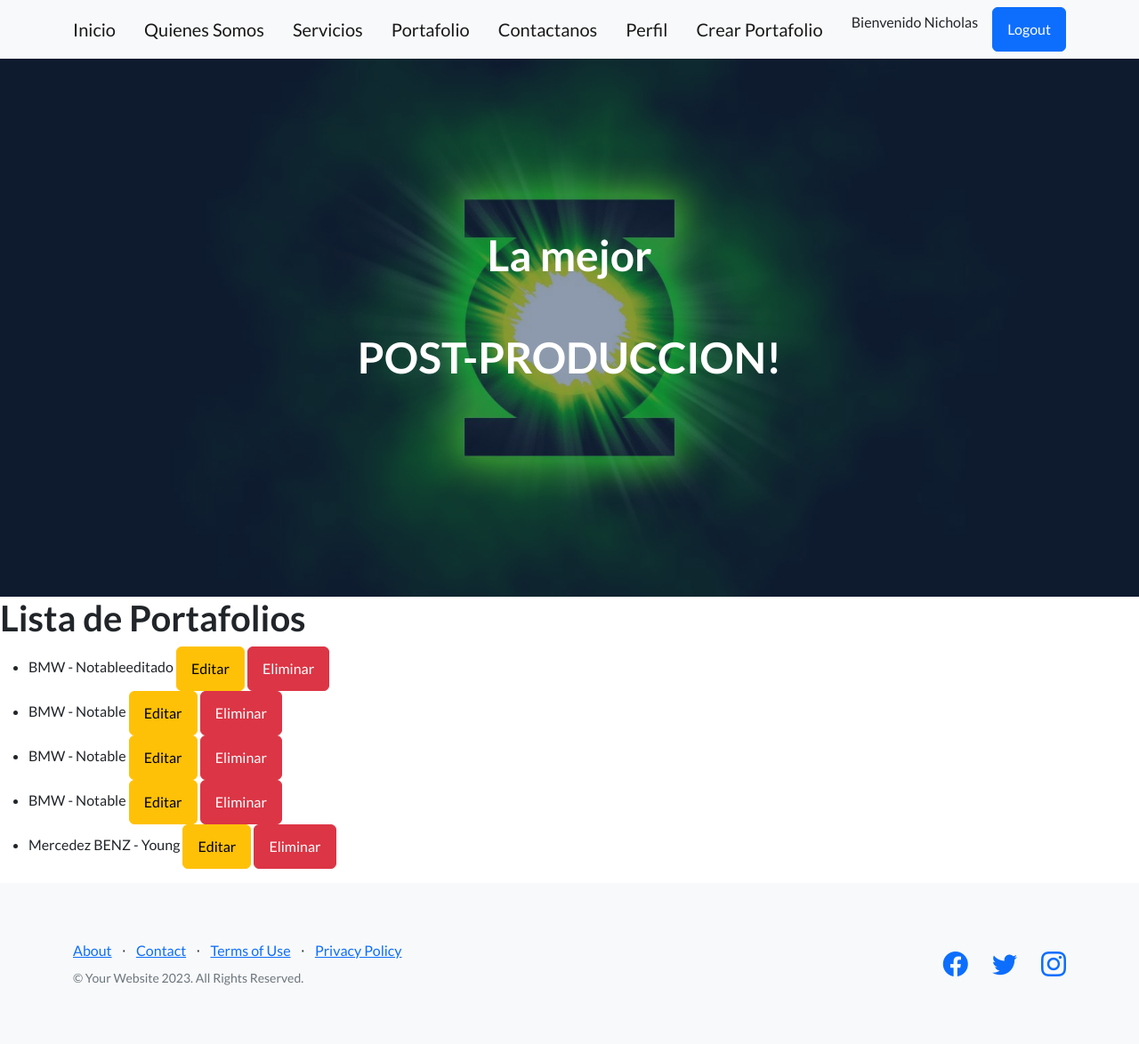
After one commit to NicholasSprigings/EntregaFinal_Sprigings, a Django app: page /app-post17/portafolio/list/ in a window 1280 px wide. The commit adds this page. Shown: the whole page at 89% size. Run offline with Django 4.2, Linux system fonts and the light colour scheme; a user stored in the database is signed in; data comes from the database, SQL or seed files in the repository; both versions use the stored data as it was after the commit; some libraries are stand-ins or nearby versions.

Commit message:
creacion de crud en portafolio

```diff
--- a/AppPost17/templates/formulariocontactanos.html
+++ b/AppPost17/templates/formulariocontactanos.html
@@ -1,5 +1,3 @@
-
-
 {% extends 'padre.html' %}
 
 {% block contenidoQueCambia %}
--- /dev/null
+++ b/AppPost17/templates/list.html
@@ -0,0 +1,13 @@
+{% extends 'padre.html' %}
+
+{% block contenidoQueCambia %}
+    <h1>Lista de Portafolios</h1>
+    <ul>
+        {% for portafolio in portafolios %}
+            <li>{{ portafolio.cliente }} - {{ portafolio.agencia }}
+                <a href="{% url 'portafolio_update' portafolio.id %}" class="btn btn-warning">Editar</a>
+                <a href="{% url 'portafolio_delete' portafolio.id %}" class="btn btn-danger">Eliminar</a>
+            </li>
+        {% endfor %}
+    </ul>
+{% endblock contenidoQueCambia %}
--- a/AppPost17/templates/padre.html
+++ b/AppPost17/templates/padre.html
@@ -23,17 +23,17 @@
                 <a class="navbar-brand" href="{% url 'Inicio' %}">Inicio</a>
                 <a class="navbar-brand" href="{% url 'Quienes Somos' %}">Quienes Somos</a>
                 <a class="navbar-brand" href="{% url 'Servicios' %}">Servicios</a>
-                <a class="navbar-brand" href="{% url 'Portafolio' %}">Portafolio</a>
+                <a class="navbar-brand" href="{% url 'portafolio_list' %}">Portafolio</a>
                 <a class="navbar-brand" href="{% url 'formulario_contactanos' %}">Contactanos</a>
                 <a class="navbar-brand" href="{% url 'EditarPerfil' %}">Perfil</a>
 
                 {% if user.is_authenticated %}
-
-                    <p>Bienvenido {{user.username}}</p>
-                    <a class="btn btn-primary" href="{% url 'Logout' %}">Logout</a>
-                {% else %}
-                    <a class="btn btn-primary" href="{% url 'Login' %}">Login</a>
-                {% endif %}
+                <a class="navbar-brand" href="{% url 'portafolio_create' %}">Crear Portafolio</a>
+                <p>Bienvenido {{ user.username }}</p>
+                <a class="btn btn-primary" href="{% url 'Logout' %}">Logout</a>
+            {% else %}
+                <a class="btn btn-primary" href="{% url 'Login' %}">Login</a>
+            {% endif %}
             </div>
         </nav>
         <!-- Masthead-->
--- a/AppPost17/urls.py
+++ b/AppPost17/urls.py
@@ -14,4 +14,9 @@ urlpatterns = [
     path('logout/', LogoutView.as_view(template_name="logout.html"), name="Logout"),
     path('editarPerfil/', editar_perfil, name="EditarPerfil"),
     path('eliminarusuario/<int:id>', eliminar_usuario, name="EliminarUsuario"),
+    path('portafolio/', portafolio_list, name='portafolio_list'),
+    path('portafolio/list/', portafolio_list, name='portafolio_list'),
+    path('portafolio/crear/', portafolio_create, name='portafolio_create'),
+    path('portafolio/editar/<int:pk>/', portafolio_update, name='portafolio_update'),
+    path('portafolio/eliminar/<int:pk>/', portafolio_delete, name='portafolio_delete'),
 ]
--- a/AppPost17/views.py
+++ b/AppPost17/views.py
@@ -1,22 +1,22 @@
 from django.http import HttpResponse, HttpRequest, HttpResponseRedirect
-from django.shortcuts import render
+from django.shortcuts import render, redirect
 from django.contrib.auth.forms import AuthenticationForm, UserCreationForm, UserChangeForm
 from django.contrib.auth import authenticate, login, logout
 from django.contrib.auth.models import User
 from django.contrib.auth.decorators import login_required
 from .models import Portafolio
-from .forms import FormularioContactanos, UserEditForm
+from .forms import FormularioContactanos, UserEditForm, PortafolioForm
 
 # Create your views here.
 
-def portafolio(req, cliente, agencia):
+# def portafolio(req, cliente, agencia):
 
-    portafolio = Portafolio(cliente=cliente, agencia=agencia)
-    portafolio.save()
+    # portafolio = Portafolio(cliente=cliente, agencia=agencia)
+    # portafolio.save()
 
-    return HttpResponse(f"""
-    <p>Cliente: {portafolio.cliente} - Agencia: {portafolio.agencia} creado con éxito!</p>
-    """)
+    # return HttpResponse(f"""
+    # <p>Cliente: {portafolio.cliente} - Agencia: {portafolio.agencia} creado con éxito!</p>
+    # """)
 
 def inicio(req):
 
@@ -148,3 +148,39 @@ def eliminar_usuario(req, id):
         usuario = usuario.objects.all()
 
         return render(req, "login.html", {"usuario": usuario, "id": usuario.id})
+
+@login_required
+def portafolio_list(request):
+    portafolios = Portafolio.objects.all()
+    return render(request, 'list.html', {'portafolios': portafolios})
+
+@login_required
+def portafolio_create(request):
+    if request.method == 'POST':
+        form = PortafolioForm(request.POST)
+        if form.is_valid():
+            form.save()
+            return redirect('portafolio_list')  # Redirecciona a la lista de portafolios después de crear uno nuevo
+    else:
+        form = PortafolioForm()
+    return render(request, 'form.html', {'form': form})
+
+@login_required
+def portafolio_update(request, pk):
+    portafolio = Portafolio.objects.get(pk=pk)
+    if request.method == 'POST':
+        form = PortafolioForm(request.POST, instance=portafolio)
+        if form.is_valid():
+            form.save()
+            return redirect('portafolio_list')  # Redirecciona a la lista de portafolios después de actualizar
+    else:
+        form = PortafolioForm(instance=portafolio)
+    return render(request, 'form.html', {'form': form})
+
+@login_required
+def portafolio_delete(request, pk):
+    portafolio = Portafolio.objects.get(pk=pk)
+    if request.method == 'POST':
+        portafolio.delete()
+        return redirect('portafolio_list')  # Redirecciona a la lista de portafolios después de eliminar
+    return render(request, 'delete.html', {'portafolio': portafolio})
```
Also changed, not shown: AppPost17/forms.py (+6 -1 lines), AppPost17/templates/delete.html (added, +11 -0 lines), AppPost17/templates/form.html (added, +10 -0 lines), AppPost17/templates/portafolio.html (+6 -10 lines), AppPost17/templates/portafolio_create.html (added, +11 -0 lines), db.sqlite3.
